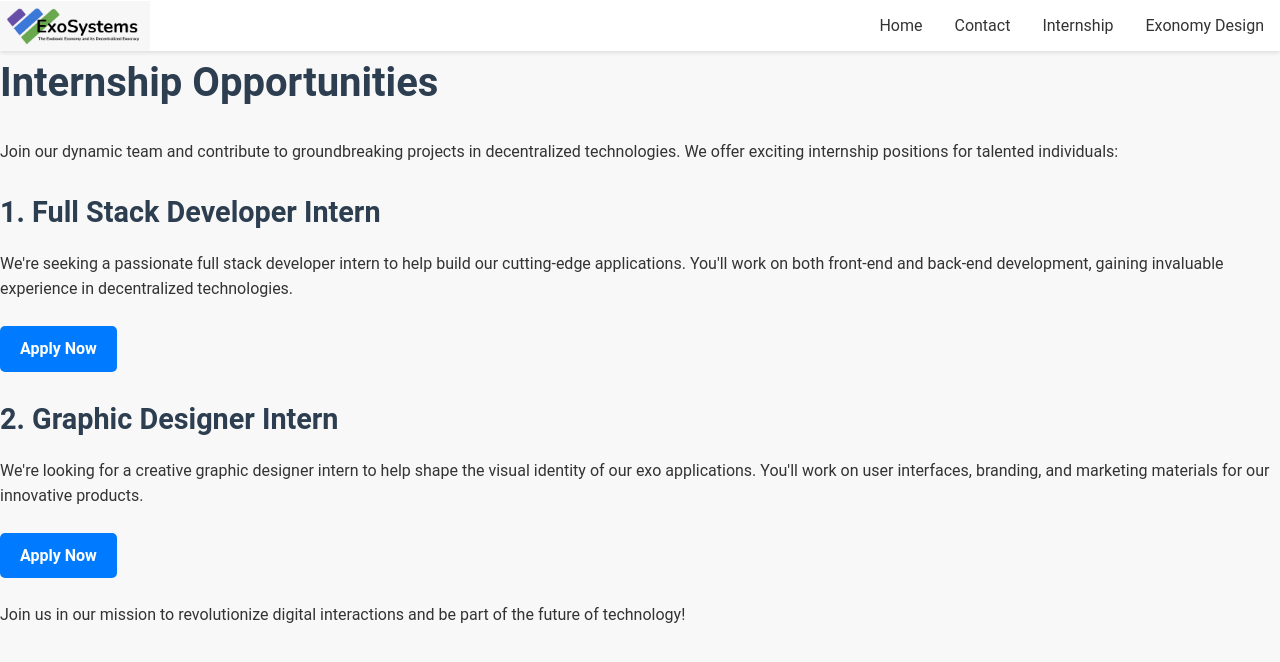
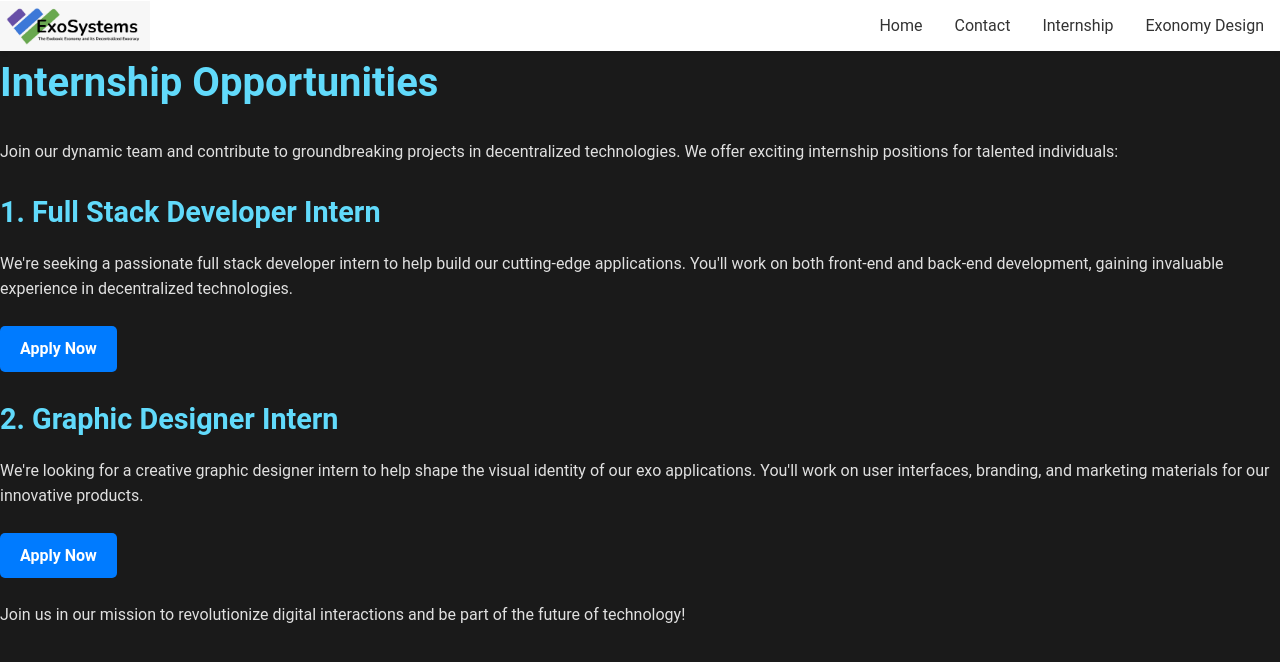
Before and after one commit to ExonomyOrg/exosystems_nuxt, a Nuxt app: page /internship in a window 1280 px wide. Shown: the top 662 px of the page. Built offline with nearby package versions, Linux system fonts and the light colour scheme.

Commit message:
Update global.css

```diff
--- a/assets/global.css
+++ b/assets/global.css
@@ -1,5 +1,3 @@
-/* assets/global.css */
-
 * {
   margin: 0;
   padding: 0;
@@ -11,8 +9,8 @@
   padding: 0;
   font-family: 'Roboto', sans-serif;
   line-height: 1.6;
-    background-color: #f8f8f8;
-    color: #333333;
+  background-color: #1a1a1a;
+  color: #e0e0e0;
 }
 
 .content {
@@ -24,13 +22,13 @@
 h1 {
   font-size: 2.5rem;
   margin-bottom: 1.5rem;
-    color: #2c3e50;
+  color: #61dafb;
 }
 
 h2 {
   font-size: 1.8rem;
   margin-bottom: 1rem;
-    color: #2c3e50;
+  color: #61dafb;
 }
 
 p, ul {
@@ -38,20 +36,20 @@
 }
 
 a {
-    color: #3498db;
+  color: #61dafb;
   text-decoration: none;
   transition: color 0.3s ease;
 }
 
 a:hover {
-    color: #2980b9;
-    border-bottom-color: #2980b9;
+  color: #4fa8d5;
+  border-bottom-color: #4fa8d5;
 }
 
 .button {
   display: inline-block;
-    background-color: #3498db;
-    color: #ffffff;
+  background-color: #61dafb;
+  color: #1a1a1a;
   padding: 0.8rem 1.5rem;
   text-decoration: none;
   border-radius: 4px;
@@ -60,8 +58,8 @@
 }
 
 .button:hover {
-    background-color: navy;
-    color: #ffffff;
-    box-shadow: 0 4px 8px rgba(0, 0, 0, 0.2);
+  background-color: #4fa8d5;
+  color: #1a1a1a;
+  box-shadow: 0 4px 8px rgba(255, 255, 255, 0.2);
   transition: box-shadow 0.3s;
 }
```
Lines whose indentation alone changed are shown as unchanged.
